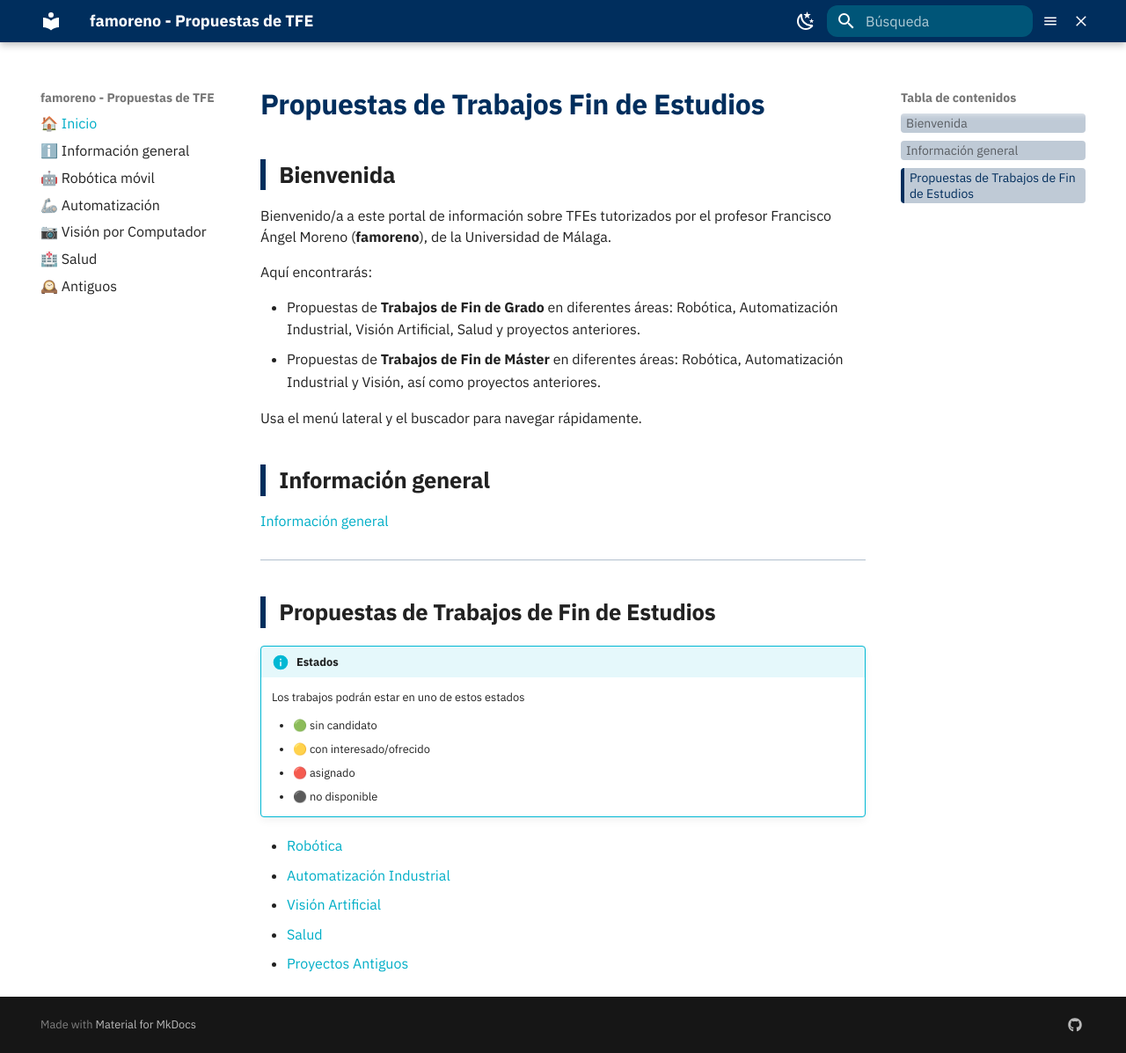
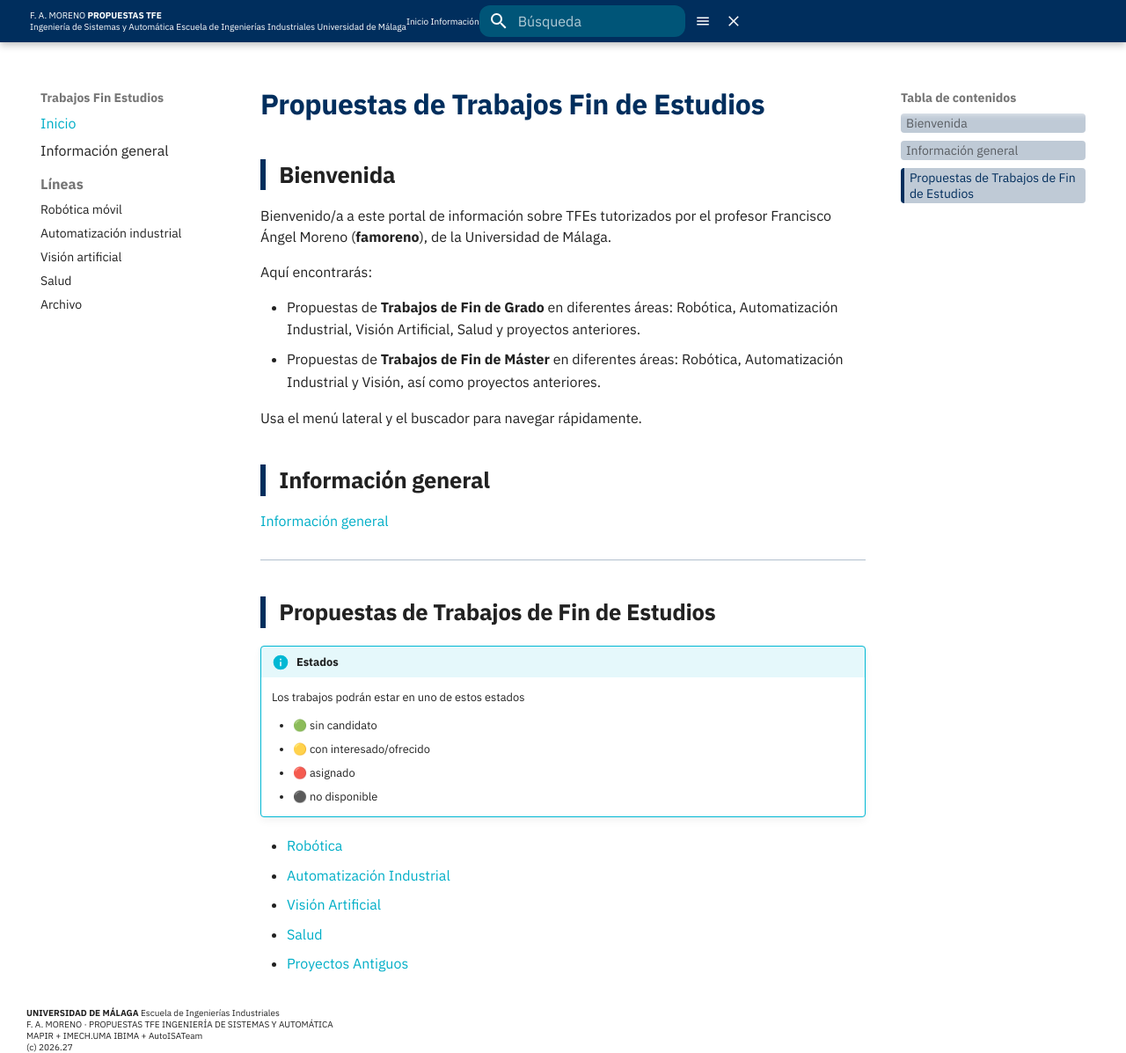
Before and after one commit to famoreno/propuestas_tfe, an MkDocs documentation site: the page built from docs/index.md, in a window 1280 px wide and 1197 px high. Shown: the whole window at 88% size. Built offline with MkDocs 1.6.1 and Material for MkDocs 9.7.7, drawn with Linux system fonts in a browser that asks for light colours.

Commit message:
Actualizado fichero principal mkdocs

```diff
--- a/mkdocs.yml
+++ b/mkdocs.yml
@@ -1,34 +1,24 @@
-site_name: famoreno - Propuestas de TFE
+site_name: Trabajos Fin Estudios
 site_url: https://famoreno.github.io/propuestas_tfe/
 
 theme:
   name: material
   language: es
-  #custom_dir: docs/overrides
-  #logo: images/_resource/logo_auto_isa_team.png
-  #favicon: images/_resource/logo_auto_isa_team.png
+  custom_dir: docs/overrides
+  # logo: material/school
+  # favicon: material/school
 
   palette:
     - scheme: default
-      primary: custom #002e5d #blue grey
-      # accent: indigo
-      toggle:
-        icon: material/weather-night
-        name: Modo oscuro
-    - scheme: slate
-      primary: custom #002e5d  #blue grey
-      # accent: indigo
-      toggle:
-        icon: material/weather-sunny
-        name: Modo claro
+      primary: custom
+      accent: custom
 
   font:
-    text: IBM Plex Sans # Roboto
-    code: IBM Plex Mono # Roboto Mono
+    text: IBM Plex Sans
+    code: IBM Plex Mono
 
   features:
     - navigation.sections
-    - navigation.expand
     - navigation.top
     - navigation.tracking
     - toc.follow
@@ -37,13 +27,14 @@ theme:
     - content.code.copy
 
 nav:
-  - 🏠 Inicio: index.md
-  - ℹ️ Información general: contenidos/index.md # introducción, normativa, plantilla latex overleaf
-  - 🤖 Robótica móvil: contenidos/robotica/index.md
-  - 🦾 Automatización: contenidos/automatizacion/index.md
-  - 📷 Visión por Computador: contenidos/vision/index.md
-  - 🏥 Salud: contenidos/salud/index.md
-  - 🕰️ Antiguos: contenidos/antiguos/index.md
+  - "Inicio": index.md
+  - "Información general": contenidos/index.md # introducción, normativa, plantilla latex overleaf
+  - "Líneas":
+    - "Robótica móvil": contenidos/robotica/index.md
+    - "Automatización industrial": contenidos/automatizacion/index.md
+    - "Visión artificial": contenidos/vision/index.md
+    - "Salud": contenidos/salud/index.md
+    - "Archivo": contenidos/archivo/index.md
 
 markdown_extensions:
   - admonition
@@ -67,9 +58,13 @@ markdown_extensions:
       generic: true
   - pymdownx.tasklist:
       clickable_checkbox: true
+  - pymdownx.emoji:
+      emoji_index: !!python/name:material.extensions.emoji.twemoji
+      emoji_generator: !!python/name:material.extensions.emoji.to_svg
 
 plugins:
   - search
+  - macros
 
 extra:
   social:
@@ -78,6 +73,7 @@ extra:
 
 extra_css:
   - stylesheets/extra.css
+  - stylesheets/tfe.css
 
 extra_javascript:
   - javascripts/ui-course.js
```
